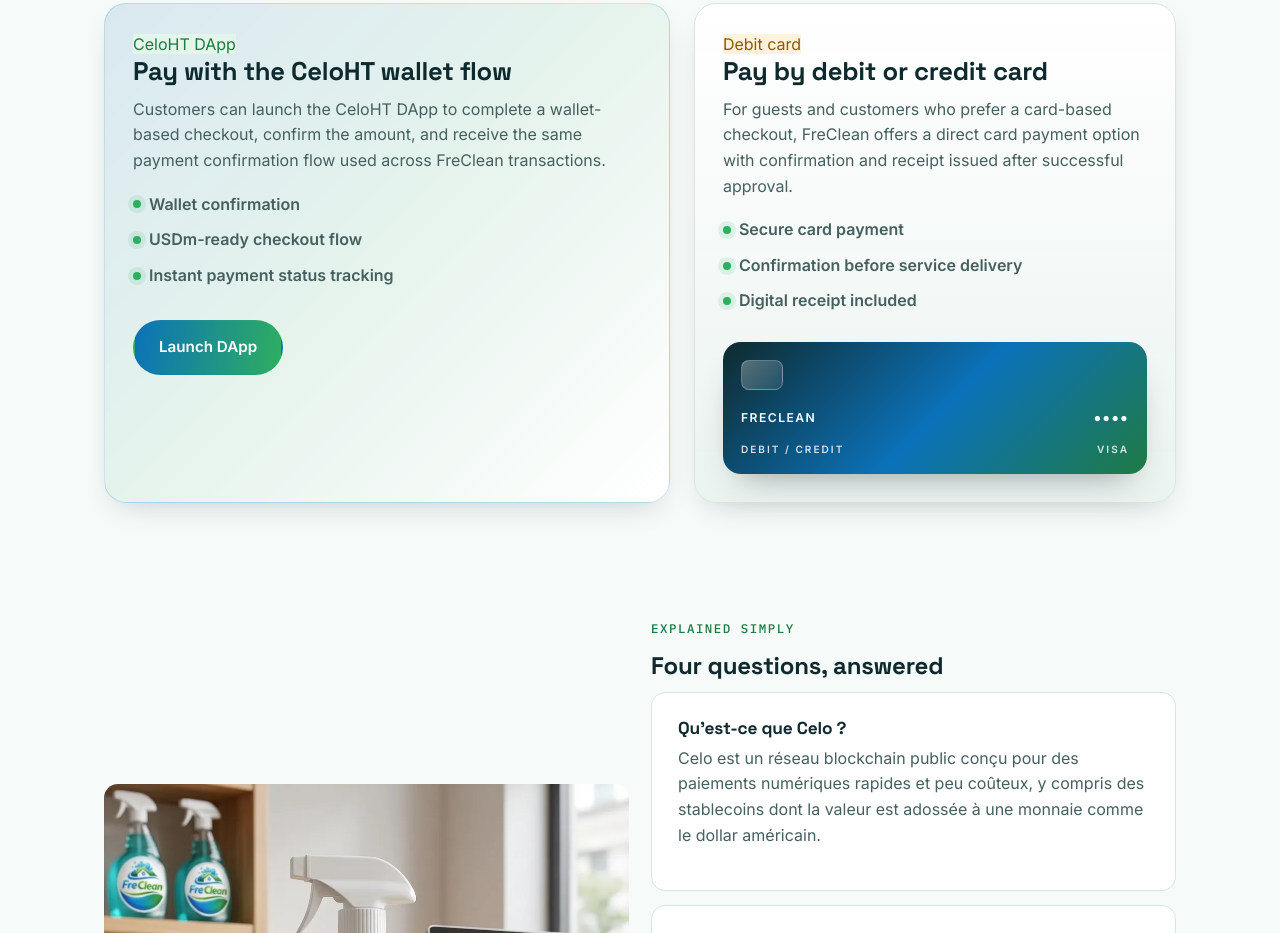
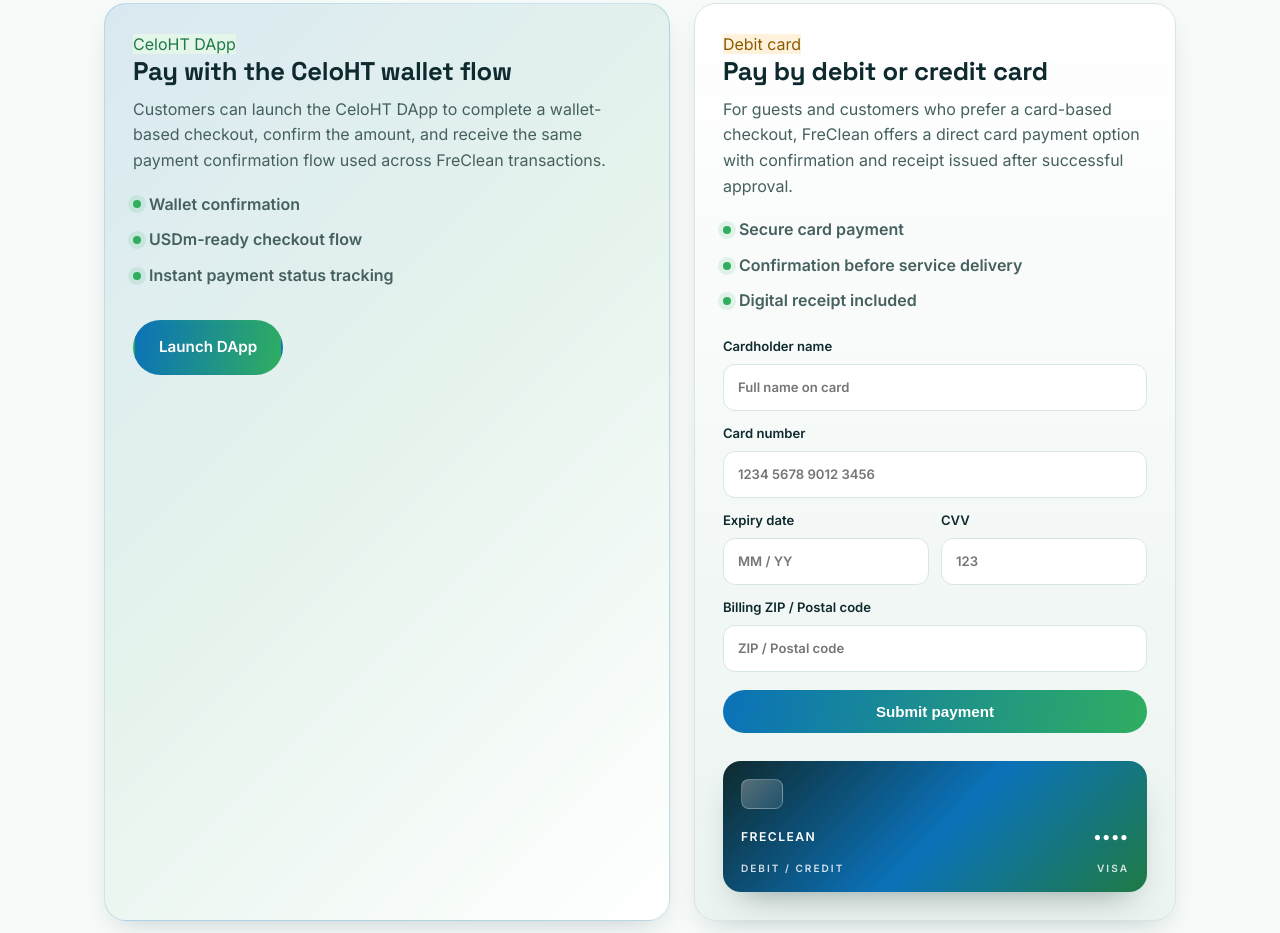
Before and after one commit to FreClean/freclean-website, a plain HTML site: page web3-payments.html in a window 1280 px wide. Shown: the part 476-1409 px from the top of the page. Drawn offline with Linux system fonts and the light colour scheme.

Commit message:
Add debit card details form to payment section

```diff
--- a/style.css
+++ b/style.css
@@ -196,7 +196,23 @@ section{padding:56px 0;}
 }
 .pay-box .card-row{display:flex;justify-content:space-between;align-items:center;font-weight:700;letter-spacing:.12em;text-transform:uppercase;font-size:.76rem;}
 .pay-box .card-row.small{margin-top:14px;font-size:.63rem;opacity:.82;letter-spacing:.2em;}
-@media (max-width:860px){.pay-shell{grid-template-columns:1fr;}}
+
+.payment-form{
+  display:flex;flex-direction:column;gap:12px;margin:20px 0 0;
+}
+.payment-form label{
+  display:flex;flex-direction:column;gap:7px;color:var(--ink);font-weight:600;font-size:.82rem;
+}
+.payment-form input{
+  border:1px solid var(--line);border-radius:12px;padding:12px 14px;background:#fff;
+  font:inherit;color:var(--ink);transition:border-color .18s ease, box-shadow .18s ease;
+}
+.payment-form input:focus{
+  outline:none;border-color:rgba(11,114,185,.52);box-shadow:0 0 0 4px rgba(11,114,185,.08);
+}
+.form-row{display:grid;grid-template-columns:repeat(2, minmax(0, 1fr));gap:12px;}
+.payment-form button{margin-top:6px;border:none;cursor:pointer;}
+@media (max-width:860px){.pay-shell{grid-template-columns:1fr;}.form-row{grid-template-columns:1fr;}}
 
 /* ---- Steps (used for Web3 status flow + program flow) ---- */
 .steps{display:flex;flex-wrap:wrap;gap:0;counter-reset:step;}
--- a/web3-payments.html
+++ b/web3-payments.html
@@ -72,6 +72,33 @@
           <span>Confirmation before service delivery</span>
           <span>Digital receipt included</span>
         </div>
+
+        <form class="payment-form" action="#" method="post">
+          <label>
+            Cardholder name
+            <input type="text" name="cardholder" placeholder="Full name on card" />
+          </label>
+          <label>
+            Card number
+            <input type="text" name="card-number" inputmode="numeric" placeholder="1234 5678 9012 3456" />
+          </label>
+          <div class="form-row">
+            <label>
+              Expiry date
+              <input type="text" name="expiry" placeholder="MM / YY" />
+            </label>
+            <label>
+              CVV
+              <input type="text" name="cvv" inputmode="numeric" placeholder="123" />
+            </label>
+          </div>
+          <label>
+            Billing ZIP / Postal code
+            <input type="text" name="zip" placeholder="ZIP / Postal code" />
+          </label>
+          <button type="submit" class="btn btn-primary">Submit payment</button>
+        </form>
+
         <div class="pay-box" aria-label="Debit card payment illustration">
           <div class="chip"></div>
           <div class="card-row"><span>FreClean</span><span>●●●●</span></div>
```
